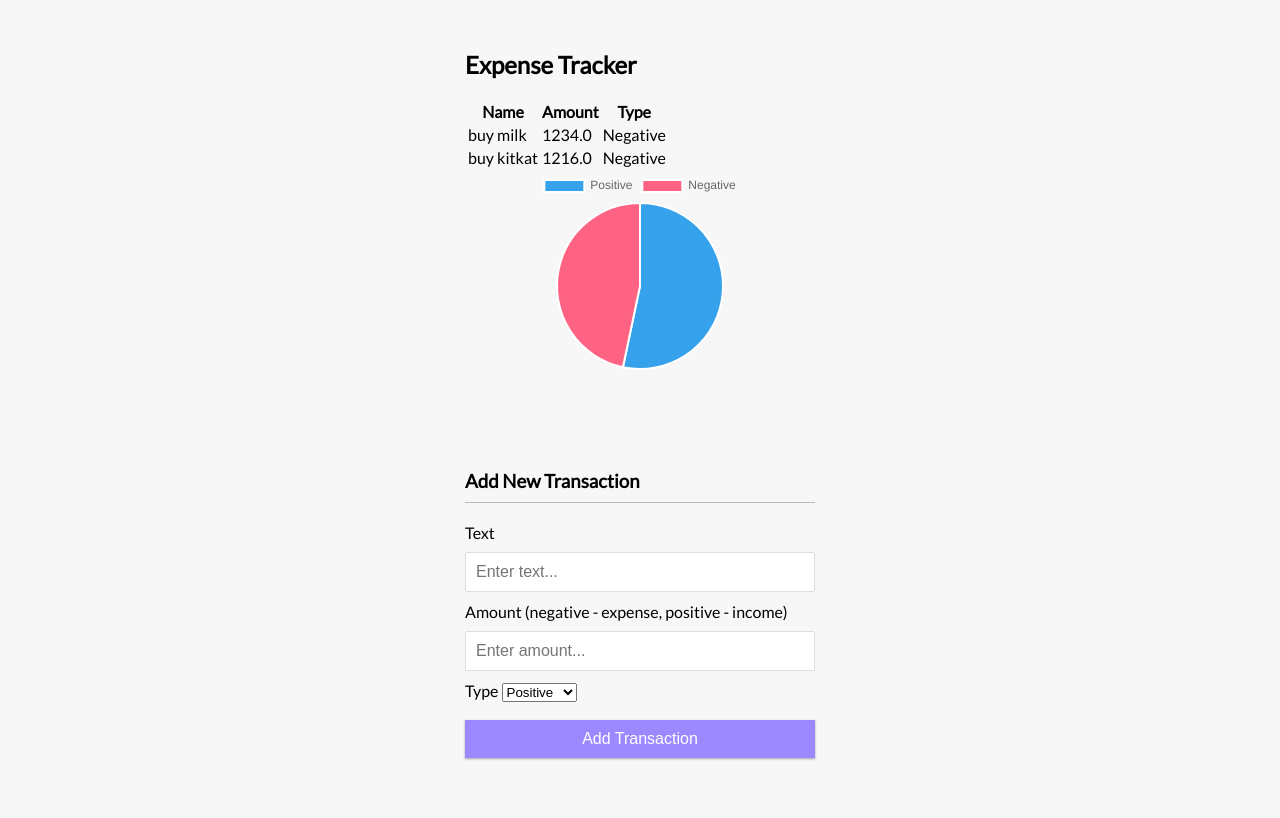
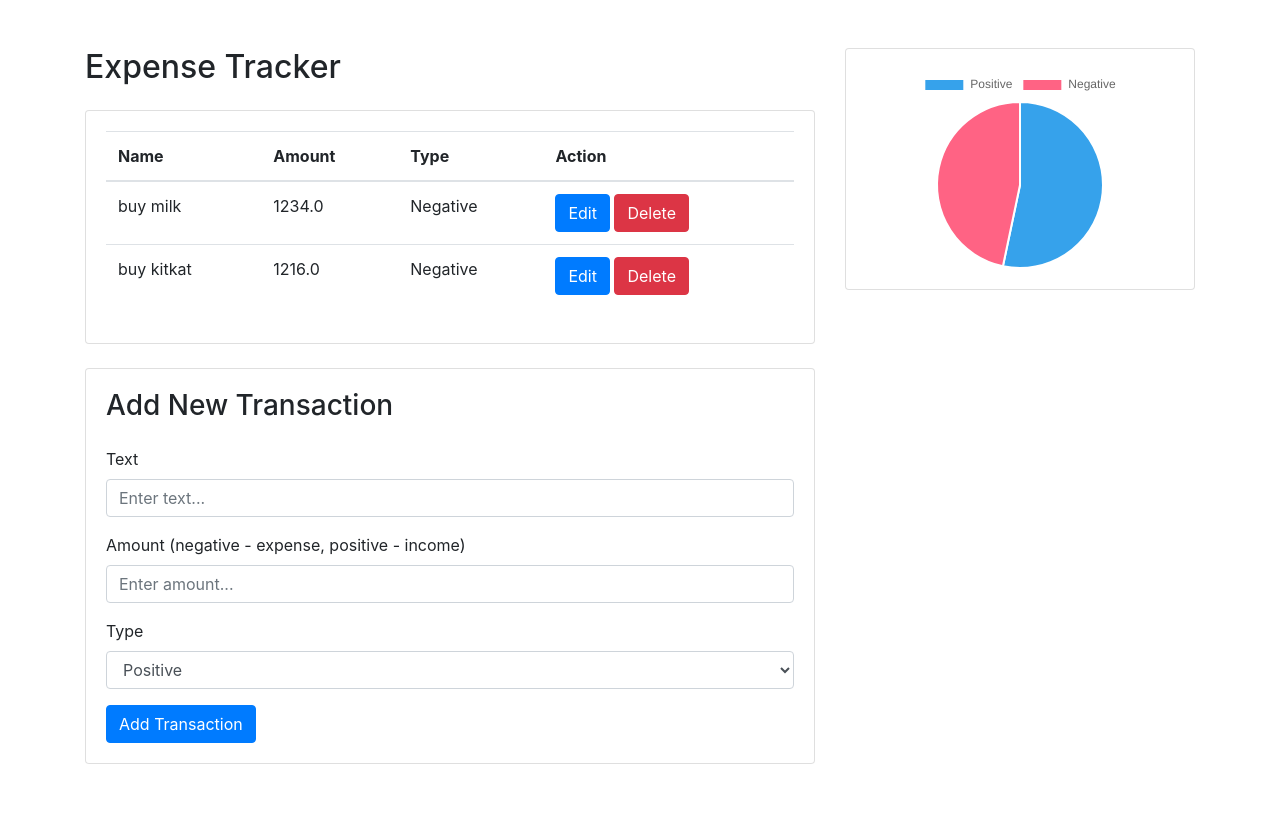
Before and after one commit to avinash98262/FJ_BE_R2_Avinash_kumar_pandey_NIT_Rourkela, a Django app: page / in a window 1280 px wide. After the commit the page ends 764 px from the top, so only its background shows below. Run offline with Django 4.2, Linux system fonts and the light colour scheme; a user stored in the database is signed in; data comes from the database, SQL or seed files in the repository; both versions use the stored data as it was after the commit; some libraries are stand-ins or nearby versions.

Commit message:
adding edit and delete button

```diff
--- a/home/templates/base.html
+++ b/home/templates/base.html
@@ -1,182 +1,68 @@
 <!DOCTYPE html>
 <html lang="en">
 <head>
-    <meta charset="UTF-8" />
-    <meta name="viewport" content="width=device-width, initial-scale=1.0" />
-    <meta http-equiv="X-UA-Compatible" content="ie=edge" />
-    {% comment %} <link rel="stylesheet" href="https://stackpath.bootstrapcdn.com/bootstrap/4.4.1/css/bootstrap.min.css" integrity="sha384-Vkoo8x4CGsO3+Hhxv8T/Q5PaXtkKtu6ug5TOeNV6gBiFeWPGFN9MuhOf23Q9Ifjh" crossorigin="anonymous"> {% endcomment %}
+    <meta charset="UTF-8">
+    <meta name="viewport" content="width=device-width, initial-scale=1.0">
+    <meta http-equiv="X-UA-Compatible" content="ie=edge">
     <title>Django Expense Tracker</title>
-    <style>
-
-
-@import url('https://fonts.googleapis.com/css?family=Lato&display=swap');
-
-:root {
-  --box-shadow: 0 1px 3px rgba(0, 0, 0, 0.12), 0 1px 2px rgba(0, 0, 0, 0.24);
-}
-
-* {
-  box-sizing: border-box;
-}
-
-body {
-  background-color: #f7f7f7;
-  display: flex;
-  flex-direction: column;
-  align-items: center;
-  justify-content: center;
-  min-height: 100vh;
-  margin: 0;
-  font-family: 'Lato', sans-serif;
-}
-
-.container {
-  margin: 30px auto;
-  width: 350px;
-}
-
-h1 {
-  letter-spacing: 1px;
-  margin: 0;
-}
-
-h3 {
-  border-bottom: 1px solid #bbb;
-  padding-bottom: 10px;
-  margin: 40px 0 10px;
-}
-
-h4 {
-  margin: 0;
-  text-transform: uppercase;
-}
-
-.inc-exp-container {
-  background-color: #fff;
-  box-shadow: var(--box-shadow);
-  padding: 20px;
-  display: flex;
-  justify-content: space-between;
-  margin: 20px 0;
-}
-
-.inc-exp-container > div {
-  flex: 1;
-  text-align: center;
-}
-
-.inc-exp-container > div:first-of-type {
-  border-right: 1px solid #dedede;
-}
-
-.money {
-  font-size: 20px;
-  letter-spacing: 1px;
-  margin: 5px 0;
-}
-
-.money.plus {
-  color: #2ecc71;
-}
-
-.money.minus {
-  color: #c0392b;
-}
-
-label {
-  display: inline-block;
-  margin: 10px 0;
-}
-
-input[type='text'],
-input[type='number'] {
-  border: 1px solid #dedede;
-  border-radius: 2px;
-  display: block;
-  font-size: 16px;
-  padding: 10px;
-  width: 100%;
-}
-
-.btn {
-  cursor: pointer;
-  background-color: #9c88ff;
-  box-shadow: var(--box-shadow);
-  color: #fff;
-  border: 0;
-  display: block;
-  font-size: 16px;
-  margin: 10px 0 30px;
-  padding: 10px;
-  width: 100%;
-}
-
-.btn:focus,
-.delete-btn:focus {
-  outline: 0;
-}
-
-.list {
-  list-style-type: none;
-  padding: 0;
-  margin-bottom: 40px;
-}
-
-.list li {
-  background-color: #fff;
-  box-shadow: var(--box-shadow);
-  color: #333;
-  display: flex;
-  justify-content: space-between;
-  position: relative;
-  padding: 10px;
-  margin: 10px 0;
-}
-
-.list li.plus {
-  border-right: 5px solid #2ecc71;
-}
-
-.list li.minus {
-  border-right: 5px solid #c0392b;
-}
-
-.delete-btn {
-  cursor: pointer;
-  background-color: #e74c3c;
-  border: 0;
-  color: #fff;
-  font-size: 20px;
-  line-height: 20px;
-  padding: 2px 5px;
-  position: absolute;
-  top: 50%;
-  left: 0;
-  transform: translate(-100%, -50%);
-  opacity: 0;
-  transition: opacity 0.3s ease;
-}
-
-.list li:hover .delete-btn {
-  opacity: 1;
-}
-
-
-
-
-    </style>
+    <link rel="stylesheet" href="https://stackpath.bootstrapcdn.com/bootstrap/4.4.1/css/bootstrap.min.css" integrity="sha384-Vkoo8x4CGsO3+Hhxv8T/Q5PaXtkKtu6ug5TOeNV6gBiFeWPGFN9MuhOf23Q9Ifjh" crossorigin="anonymous">
+    <link rel="stylesheet" href="styles.css"> <!-- Include your custom CSS file -->
 </head>
-
 <body>
 
 {% block start %}
+<div class="container mt-5">
+    <div class="row">
+        <div class="col-md-8">
+            <h2 class="mb-4">Expense Tracker</h2>
+            <div class="card">
+                <div class="card-body">
+                    <!-- Add a table to display expenses -->
+                    <table class="table table-hover">
+                        <thead>
+                            <tr>
+                                <th>Name</th>
+                                <th>Amount</th>
+                                <th>Type</th>
+                                <th>Actions</th> <!-- Add Actions column -->
+                            </tr>
+                        </thead>
+                        <tbody>
+                            {% for expense in expenses %}
+                                <tr>
+                                    <td>{{ expense.name }}</td>
+                                    <td class="{% if expense.expense_type == 'Positive' %}income{% else %}expense{% endif %}">
+                                        {{ expense.amount }}
+                                    </td>
+                                    <td>{{ expense.expense_type }}</td>
+                                    <td>
+                                        <button class="btn-edit">Edit</button>
+                                        <button class="btn-delete">Delete</button>
+                                    </td>
+                                </tr>
+                            {% endfor %}
+                        </tbody>
+                    </table>
+                </div>
+            </div>
+        </div>
+        <div class="col-md-4">
+            <!-- Add a card for the pie chart -->
+            <div class="card">
+                <div class="card-body">
+                    <canvas id="expenseChart" width="200" height="200"></canvas>
+                </div>
+            </div>
+        </div>
+    </div>
+</div>
+{% endblock %}
 
-
-    {% endblock %}
 <script src="https://code.jquery.com/jquery-3.4.1.slim.min.js" integrity="sha384-J6qa4849blE2+poT4WnyKhv5vZF5SrPo0iEjwBvKU7imGFAV0wwj1yYfoRSJoZ+n" crossorigin="anonymous"></script>
 <script src="https://cdn.jsdelivr.net/npm/popper.js@1.16.0/dist/umd/popper.min.js" integrity="sha384-Q6E9RHvbIyZFJoft+2mJbHaEWldlvI9IOYy5n3zV9zzTtmI3UksdQRVvoxMfooAo" crossorigin="anonymous"></script>
 <script src="https://stackpath.bootstrapcdn.com/bootstrap/4.4.1/js/bootstrap.min.js" integrity="sha384-wfSDF2E50Y2D1uUdj0O3uMBJnjuUD4Ih7YwaYd1iqfktj0Uod8GCExl3Og8ifwB6" crossorigin="anonymous"></script>
-
+<script src="https://cdnjs.cloudflare.com/ajax/libs/Chart.js/3.7.0/chart.min.js"></script>
+<script src="script.js"></script> <!-- Include your custom JavaScript file -->
 
 </body>
 </html>
--- a/home/templates/home.html
+++ b/home/templates/home.html
@@ -15,6 +15,7 @@
                                 <th>Name</th>
                                 <th>Amount</th>
                                 <th>Type</th>
+                                <th>Action</th>
                             </tr>
                         </thead>
                         <tbody>
@@ -23,6 +24,10 @@
                                     <td>{{ expense.name }}</td>
                                     <td>{{ expense.amount }}</td>
                                     <td>{{ expense.expense_type }}</td>
+                                    <td>
+                                        <a href="{% url 'edit_expense' expense.id %}" class="btn btn-primary">Edit</a>
+                                        <a href="{% url 'delete_expense' expense.id %}" class="btn btn-danger">Delete</a>
+                                    </td>
                                 </tr>
                             {% endfor %}
                         </tbody>
@@ -86,7 +91,7 @@
                                 <option value="Negative">Negative</option>
                             </select>
                         </div>
-                        <button class="btn btn-primary" type="submit">Add Transaction</button>
+                        <button class="btn btn-primary" type="submit" name="create_expense">Add Transaction</button>
                     </form>
                 </div>
             </div>
--- a/home/urls.py
+++ b/home/urls.py
@@ -7,6 +7,8 @@ urlpatterns = [
     path('', home , name="home"),
     path('accounts/login/', login_page, name="login_page"),
     path('accounts/register/', register_page, name="register_page"),
+    path('edit_expense/<int:expense_id>/', edit_expense, name='edit_expense'),
+    path('delete_expense/<int:expense_id>/', delete_expense, name='delete_expense'),
 
 
 ]
--- a/home/views.py
+++ b/home/views.py
@@ -5,6 +5,71 @@ from django.contrib import messages
 from django.contrib.auth.decorators import login_required
 
 from .models import Profile, Expense
+
+from django.shortcuts import render, redirect, get_object_or_404
+from .models import Expense, Profile
+from django.contrib.auth.decorators import login_required
+
+@login_required
+def edit_expense(request, expense_id):
+    expense = get_object_or_404(Expense, id=expense_id, user=request.user)
+    profile = Profile.objects.get(user=request.user)
+
+    if request.method == 'POST':
+        # Get the original amount and type of the expense
+        original_amount = expense.amount
+        original_type = expense.expense_type
+
+        # Update the expense fields
+        expense.name = request.POST['text']
+        new_amount = float(request.POST['amount'])
+        new_type = request.POST['expense_type']
+        expense.amount = new_amount
+        expense.expense_type = new_type
+        expense.save()
+
+        # Calculate the change in balance and expenses
+        if original_type == 'Positive':
+            # The original expense increased the balance
+            profile.balance -= original_amount
+        else:
+            # The original expense increased the expenses
+            profile.expenses -= original_amount
+
+        if new_type == 'Positive':
+            # The updated expense increases the balance
+            profile.balance += new_amount
+        else:
+            # The updated expense increases the expenses
+            profile.expenses += new_amount
+
+        # Save the profile
+        profile.save()
+
+        # Redirect back to the home page or wherever you want
+        return redirect('home')
+
+    # Render the edit expense form
+    context = {'expense': expense}
+    return render(request, 'edit_expense.html', context)
+
+
+
+@login_required
+def delete_expense(request, expense_id):
+    expense = get_object_or_404(Expense, id=expense_id, user=request.user)
+
+    if request.method == 'POST':
+        # Handle the form submission for deleting the expense
+        expense.delete()
+
+        # Redirect back to the home page or wherever you want
+        return redirect('home')
+
+    # Render the delete expense confirmation page
+    context = {'expense': expense}
+    return render(request, 'delete_expense.html', context)
+
 @login_required
 def home(request):
     try:
```
Also changed, not shown: home/templates/delete_expense.html (added, +40 -0 lines), home/templates/edit_expense.html (added, +50 -0 lines), db.sqlite3. Lines whose indentation alone changed are shown as unchanged.
